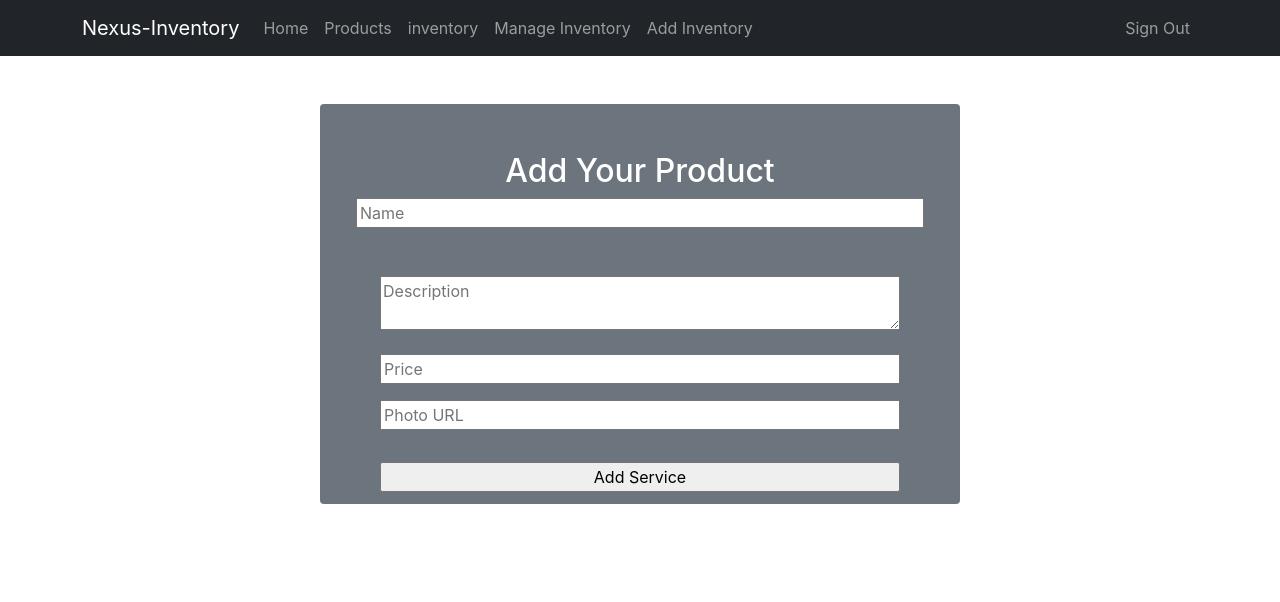
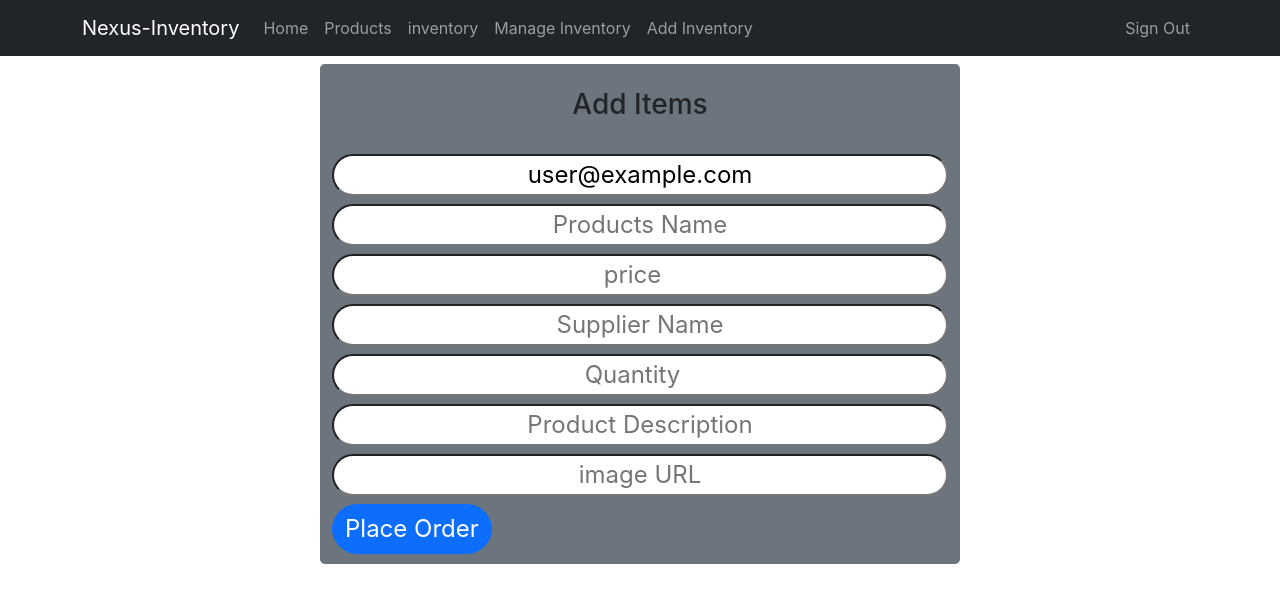
Before and after one commit to pinkyjannat/Nexus-warehouse-client, a React (Create React App) app: page /addInventory in a window 1280 px wide. Shown: the top 602 px of the page. Built offline with nearby package versions, Linux system fonts and the light colour scheme; no server answers; sample sign-in values are in the browser's storage.

Commit message:
some style added on different componnets

```diff
--- a/package.json
+++ b/package.json
@@ -6,6 +6,7 @@
     "@testing-library/jest-dom": "^5.16.4",
     "@testing-library/react": "^13.2.0",
     "@testing-library/user-event": "^13.5.0",
+    "axios": "^0.27.2",
     "bootstrap": "^5.1.3",
     "chart.js": "^3.7.1",
     "firebase": "^9.7.0",
--- a/src/component/AddInventory/AddInventory.js
+++ b/src/component/AddInventory/AddInventory.js
@@ -1,38 +1,59 @@
+import axios from 'axios';
 import React from 'react';
-import { useForm } from 'react-hook-form';
-
+import { useAuthState } from 'react-firebase-hooks/auth';
+// import { useForm } from "react-hook-form";
+import { useParams } from 'react-router-dom';
+import { toast } from 'react-toastify';
+import auth from '../../firebase.init';
+// import useUpdateProduct from '../../../hooks/useUpdateProduct';
 
 
 const AddInventory = () => {
-    const { register, handleSubmit } = useForm();
 
-    const onSubmit = data => {
-        console.log(data);
-        const url = `http://localhost:5000/products`;
-        fetch(url, {
-            method: 'POST',
-            headers: {
-                'content-type': 'application/json'
-            },
-            body: JSON.stringify(data)
-        })
-            .then(res => res.json())
-            .then(result => {
-                console.log(result);
+    const { productId } = useParams();
+    // const [updateProduct] = useUpdateProduct(productId);
+    const [user] = useAuthState(auth);
+
+    const handlePlaceOrder = event => {
+        event.preventDefault();
+        const order = {
+            email: user?.email,
+            // name:user?.displayName,
+            productId: productId,
+            picture: event.target.picture.value,
+            name: event.target.name.value,
+            price: event.target.price.value,
+            quantity: event.target.quantity.value,
+            supplierName: event.target.supplierName.value,
+            description: event.target.description.value,
+        }
+        axios.post('http://localhost:5000/products', order)
+            .then(response => {
+                const { data } = response;
+                if (data.insertedId) {
+                    toast('Your order is booked!!!');
+                    event.target.reset();
+                }
             })
-    };
+    }
+
     return (
-        <div className='container bg-secondary py-5 w-50 mx-auto text-white my-5 rounded' style={{ height: '400px' }}>
-
-            <form className='d-flex flex-column' onSubmit={handleSubmit(onSubmit)}>
-                <h2 className='text-center'>Add Your Product</h2>
-                <input className='mb-5 mx-4' placeholder='Name' {...register("name", { required: true, maxLength: 20 })} />
-                <textarea className='mb-4 mx-5' placeholder='Description' {...register("description")} />
-                <input className='mb-3 mx-5' placeholder='Price' type="number" {...register("price")} />
-                <input className='mb-3 mx-5' placeholder='Photo URL' type="text" {...register("picture")} />
-                <input className='mt-3 mx-5' type="submit" value="Add Service" />
+        <div className='container bg-secondary py-4 w-50 mx-auto text-white my-2 rounded-3' style={{ height: '500px' }}>
+          <h3 className='text-center text-dark'>Add Items</h3>
+            <form onSubmit={handlePlaceOrder} >
+                <br />
+                <input className='w-100 mb-2 fs-4 rounded-pill text-center' type="email" name='email' value={user?.email} placeholder='email' readOnly />
+                <br />
+                <input className='w-100 mb-2 fs-4 rounded-pill text-center' type="text" name='name' placeholder='Products Name' required />
+                <input className='w-100 mb-2 rounded-pill fs-4 text-center' type="number" name='price' placeholder='price' required />
+                <input className='w-100 mb-2 rounded-pill fs-4 text-center' type="text" name='supplierName' placeholder='Supplier Name' required />
+                <input className='w-100 mb-2 rounded-pill fs-4 text-center' type="number" name='quantity' placeholder='Quantity' required />
+                <input className='w-100 mb-2 rounded-pill fs-4 text-center' type="text" name='description' placeholder='Product Description' required />
+                <br />
+                <input className='w-100 mb-2 rounded-pill fs-4 text-center' type="text" name='picture' placeholder='image URL' required />
+                <br />
+                <input className='btn btn-primary rounded-pill fs-4 text-center' type="submit" value="Place Order" />
             </form>
-
         </div>
     );
 };
--- a/src/component/Inventory/Inventory.js
+++ b/src/component/Inventory/Inventory.js
@@ -75,9 +75,7 @@ const Inventory = () => {
 
                 <input type="submit" value="Restock" />
             </form>
-            <Link to='/manage'> <button className=''> Manage Inventories</button></Link>
-
-
+            <Link to='/manage'> <button className='text-decoration-none'> Manage Inventories</button></Link>
         </Card>
     );
 }
--- a/src/component/ManageInventory/ManageInventory.js
+++ b/src/component/ManageInventory/ManageInventory.js
@@ -46,7 +46,7 @@ const ManageInventory = () => {
                     </div>)
                 }
             </div>
-            <Link to='/addInventory'> <Button className="mx-6 fs-5 w-50 mb-5 d-block mx-auto" variant="secondary">Add new item</Button></Link>
+            <Link to='/addInventory'> <Button className="mx-6 fs-5 w-50 mb-5 d-block mx-auto text-decoration-none" variant="secondary">Add new item</Button></Link>
         </div>
     );
 };
--- a/src/component/Register/Register.js
+++ b/src/component/Register/Register.js
@@ -5,6 +5,7 @@ import { Link } from 'react-router-dom';
 import auth from '../../firebase.init';
 import Loading from '../Loading/Loading';
 import SocialLogin from '../SocialLogin/SocialLogin';
+import login from '../../images/login/login.webp';
 
 const Register = () => {
     const [
@@ -33,8 +34,11 @@ const Register = () => {
     }
 
     return (
-        <div className=' bg-dark py-5 w-50 mx-auto text-white my-5 rounded' style={{ height: '700px' }}>
-            <h2 className='mx-auto text-center text-bold mt-2 mb-5'>Create a new account here</h2>
+      <div className='container'>
+          <div className='row'>
+              <div className='col-lg-8'>
+              <div className=' bg-dark p-2 w-30 mx-auto text-white my-2' style={{ height: '550px' }}>
+            <h2 className='mx-auto text-center text-bold mt-2 mb-4'>Create Accounting</h2>
             <Form onSubmit={handleSubmit} >
                 <Form.Group className="mb-3 w-50 mx-auto" controlId="formBasicEmail">
                     <Form.Label>Your Name</Form.Label>
@@ -50,14 +54,20 @@ const Register = () => {
                     <Form.Control type="password" name='password' placeholder="Password" required />
                 </Form.Group>
 
-                <Button variant="info w-50 mx-auto d-block" type="submit">
+                <Button variant="primary w-50 mx-auto d-block" type="submit">
                     <small className='fs-5 text-bold p-2 '>Register</small>
                 </Button>
-                <p className='text-center mt-3'>Already a member? <Link className='text-info text-decoration-none' to='/login'> Login here</Link></p>
+                <p className='text-center mt-3'>Already a member? <Link className='text-primary text-decoration-none' to='/login'> Login here</Link></p>
                 {registerError}
             </Form>
             <SocialLogin></SocialLogin>
         </div>
+              </div>
+              <div className="col-lg-4">
+              <img  className=" w-100" src={login} alt="" />
+              </div>
+          </div>
+      </div>
     );
 };
 
--- a/src/component/SocialLogin/SocialLogin.js
+++ b/src/component/SocialLogin/SocialLogin.js
@@ -30,7 +30,7 @@ const SocialLogin = () => {
            <div>
            <button
                     onClick={() => signInWithGoogle()}
-                    className='btn btn-info w-50 d-block mx-auto my-2'>
+                    className='btn btn-primary w-50 d-block mx-auto my-2'>
                     {/* <img style={{ width: "30px" }} src={google} alt="" /> */}
                     <span className='px-2 text-white'> Google sign In</span>
                 </button>
--- a/src/component/StockPage/StockPage.js
+++ b/src/component/StockPage/StockPage.js
@@ -26,7 +26,7 @@ const StockPage = () => {
      We stock our products from different parts of the world.We believe using modern technology changes our lives. once we get a better option to upgrade our products, we never delay!
     </Accordion.Body>
   </Accordion.Item>
-  <Accordion.Item eventKey="1">
+  <Accordion.Item eventKey="0">
     <Accordion.Header >why we never in believe in extra stock?</Accordion.Header>
     <Accordion.Body>
      We always try to upgrade our product when one item is available in market.from the begining we are trying to stock limited product as per their popularity in market.when we realize this item is selling so first ,we dont delay to restock that and when we find out one product is loosing its market popularity we stopped restocking that! it is as simple as it is!
```
Also changed, not shown: src/component/Login/Login.js (+16 -5 lines), src/component/ManageInventory/ManageINventory.css (+0 -7 lines), src/images/login/login.webp (renamed from src/images/bannerImg/storehouse-workers-keeping-records-boxes_74855-11065.webp), 1 other file (tests, documents, lock files or other folders).
